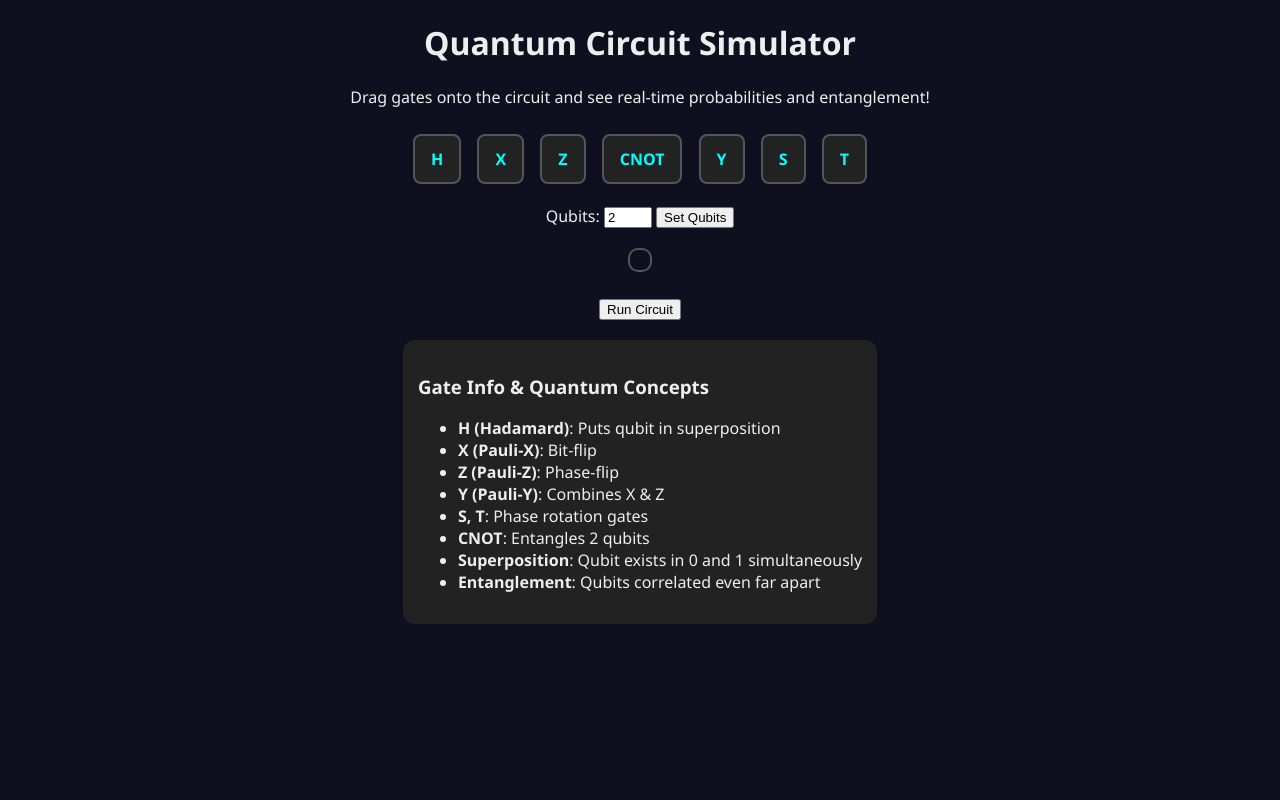
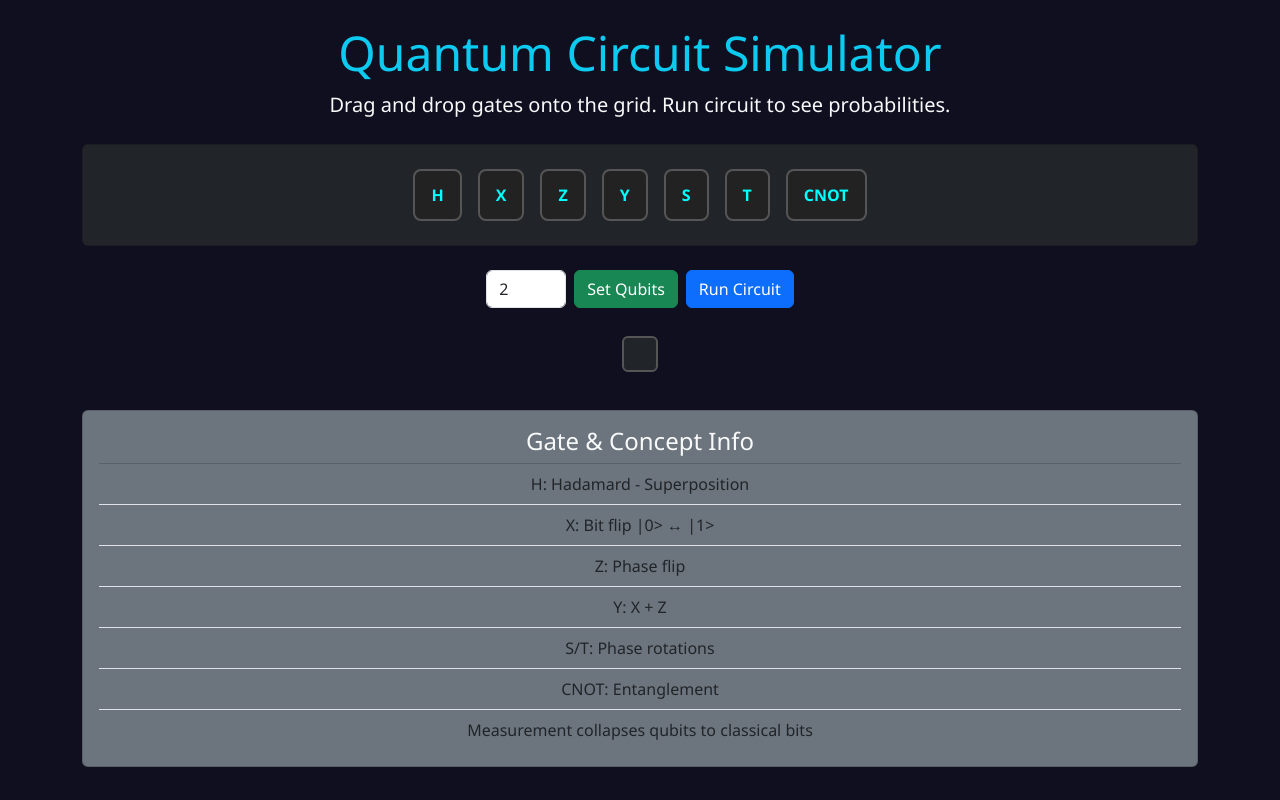
Before and after one commit to Vishalkrishnan-Muralikrishnan/Quantum-Logic-Gates-Simulator, a Flask app: page / in a window 1280 px wide. Run offline with Flask 3, Linux system fonts and the light colour scheme.

Commit message:
Update index.html

```diff
--- a/templates/index.html
+++ b/templates/index.html
@@ -3,49 +3,58 @@
 <head>
 <meta charset="UTF-8">
 <title>Quantum Circuit Simulator</title>
+<link href="https://cdn.jsdelivr.net/npm/bootstrap@5.3.2/dist/css/bootstrap.min.css" rel="stylesheet">
 <link rel="stylesheet" href="{{ url_for('static', filename='style.css') }}">
+<script src="https://cdn.jsdelivr.net/npm/bootstrap@5.3.2/dist/js/bootstrap.bundle.min.js"></script>
 </head>
 <body>
-<div class="header">
-    <h1>Quantum Circuit Simulator</h1>
-    <p>Drag gates onto the circuit and see real-time probabilities and entanglement!</p>
-</div>
+<div class="container mt-4">
+  <div class="text-center mb-4">
+    <h1 class="display-5 text-info">Quantum Circuit Simulator</h1>
+    <p class="lead text-light">Drag and drop gates onto the grid. Run circuit to see probabilities.</p>
+  </div>
 
-<div id="palette">
-    <div class="gate-tile" draggable="true" data-gate="H">H</div>
-    <div class="gate-tile" draggable="true" data-gate="X">X</div>
-    <div class="gate-tile" draggable="true" data-gate="Z">Z</div>
-    <div class="gate-tile" draggable="true" data-gate="CNOT">CNOT</div>
-    <div class="gate-tile" draggable="true" data-gate="Y">Y</div>
-    <div class="gate-tile" draggable="true" data-gate="S">S</div>
-    <div class="gate-tile" draggable="true" data-gate="T">T</div>
-</div>
+  <!-- Gate Palette -->
+  <div class="card bg-dark text-light mb-4 p-3">
+    <div class="d-flex flex-wrap justify-content-center">
+      <div class="btn btn-outline-info m-2 gate-tile" draggable="true" data-gate="H" data-bs-toggle="tooltip" title="Hadamard: Superposition">H</div>
+      <div class="btn btn-outline-info m-2 gate-tile" draggable="true" data-gate="X" data-bs-toggle="tooltip" title="X: Bit flip">X</div>
+      <div class="btn btn-outline-info m-2 gate-tile" draggable="true" data-gate="Z" data-bs-toggle="tooltip" title="Z: Phase flip">Z</div>
+      <div class="btn btn-outline-info m-2 gate-tile" draggable="true" data-gate="Y" data-bs-toggle="tooltip" title="Y: Bit+Phase flip">Y</div>
+      <div class="btn btn-outline-info m-2 gate-tile" draggable="true" data-gate="S" data-bs-toggle="tooltip" title="S: Phase rotation">S</div>
+      <div class="btn btn-outline-info m-2 gate-tile" draggable="true" data-gate="T" data-bs-toggle="tooltip" title="T: Phase rotation">T</div>
+      <div class="btn btn-outline-info m-2 gate-tile" draggable="true" data-gate="CNOT" data-bs-toggle="tooltip" title="CNOT: Entanglement">CNOT</div>
+    </div>
+  </div>
 
-<div>
-    <label>Qubits: <input type="number" id="numQ" value="2" min="1" max="5"></label>
-    <button onclick="setupGrid()">Set Qubits</button>
-</div>
+  <!-- Controls -->
+  <div class="d-flex justify-content-center mb-3">
+    <input type="number" id="numQ" class="form-control me-2" value="2" min="1" max="5" style="width:80px;">
+    <button class="btn btn-success me-2" onclick="setupGrid()">Set Qubits</button>
+    <button class="btn btn-primary" onclick="simulate()">Run Circuit</button>
+  </div>
 
-<div id="circuit-container">
-    <div id="grid"></div>
-</div>
+  <!-- Circuit Grid -->
+  <div id="circuit-container" class="overflow-auto p-2 mb-4">
+    <div id="grid" class="d-inline-block bg-dark p-3 rounded"></div>
+  </div>
 
-<button id="run-btn" onclick="simulate()">Run Circuit</button>
+  <!-- Output / Probability Bars -->
+  <div id="output" class="text-center mb-4"></div>
 
-<div id="output"></div>
-
-<div id="legend">
-    <h3>Gate Info & Quantum Concepts</h3>
-    <ul>
-        <li><b>H (Hadamard)</b>: Puts qubit in superposition</li>
-        <li><b>X (Pauli-X)</b>: Bit-flip</li>
-        <li><b>Z (Pauli-Z)</b>: Phase-flip</li>
-        <li><b>Y (Pauli-Y)</b>: Combines X & Z</li>
-        <li><b>S, T</b>: Phase rotation gates</li>
-        <li><b>CNOT</b>: Entangles 2 qubits</li>
-        <li><b>Superposition</b>: Qubit exists in 0 and 1 simultaneously</li>
-        <li><b>Entanglement</b>: Qubits correlated even far apart</li>
+  <!-- Legend / Info -->
+  <div class="card bg-secondary text-light p-3 mb-4">
+    <h4>Gate & Concept Info</h4>
+    <ul class="list-group list-group-flush text-light">
+      <li class="list-group-item bg-secondary">H: Hadamard - Superposition</li>
+      <li class="list-group-item bg-secondary">X: Bit flip |0> ↔ |1></li>
+      <li class="list-group-item bg-secondary">Z: Phase flip</li>
+      <li class="list-group-item bg-secondary">Y: X + Z</li>
+      <li class="list-group-item bg-secondary">S/T: Phase rotations</li>
+      <li class="list-group-item bg-secondary">CNOT: Entanglement</li>
+      <li class="list-group-item bg-secondary">Measurement collapses qubits to classical bits</li>
     </ul>
+  </div>
 </div>
 
 <script src="{{ url_for('static', filename='app.js') }}"></script>
```
